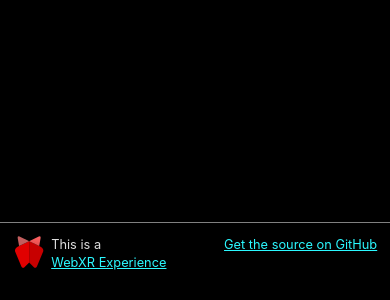
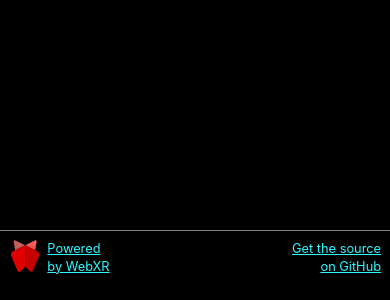
Before and after one commit to toji/xr-critter, a plain HTML site: page index.html in a window 390 px wide. Shown: the part 544-844 px from the top of the page. Drawn offline with nearby package versions, Linux system fonts and the light colour scheme.

Commit message:
Slightly better mobile formatting

```diff
--- a/index.html
+++ b/index.html
@@ -56,7 +56,7 @@ CONNECTION WITH THE SOFTWARE OR THE USE OR OTHER DEALINGS IN THE SOFTWARE.
         right: 0px;
         font-size: 0.8em;
         border-top: 1px solid grey;
-        padding: 1em;
+        padding: 0.7em;
         margin: 0;
         height: 4em;
         z-index: 3;
@@ -105,21 +105,17 @@ CONNECTION WITH THE SOFTWARE OR THE USE OR OTHER DEALINGS IN THE SOFTWARE.
   <body>
     <footer>
       <div class='webxr-experience'>
-        This is a<br/>
-        <a href='https://immersiveweb.dev/'>WebXR Experience</a>
+        <a href='https://immersiveweb.dev/'>
+          Powered<br/>
+          by WebXR
+        </a>
       </div>
 
       <div class='credits'>
         <a class='source-link' href='https://github.com/toji/xr-critter'>
-          Get the source on GitHub
+          Get the source<br/>
+          on GitHub
         </a>
-        <!--Brought to you with the help of:
-        <ul>
-          <li><a href='https://threejs.org/'>Three.js</a></li>
-          <li><a href='https://www.khronos.org/gltf/'>glTF</a></li>
-          <li><a href='https://google.github.io/draco/'>Draco</a></li>
-          <li><a href='http://workshop.chromeexperiments.com/examples/gui/'>dat.gui</a></li>
-        </ul-->
       </div>
     </footer>
 
```
